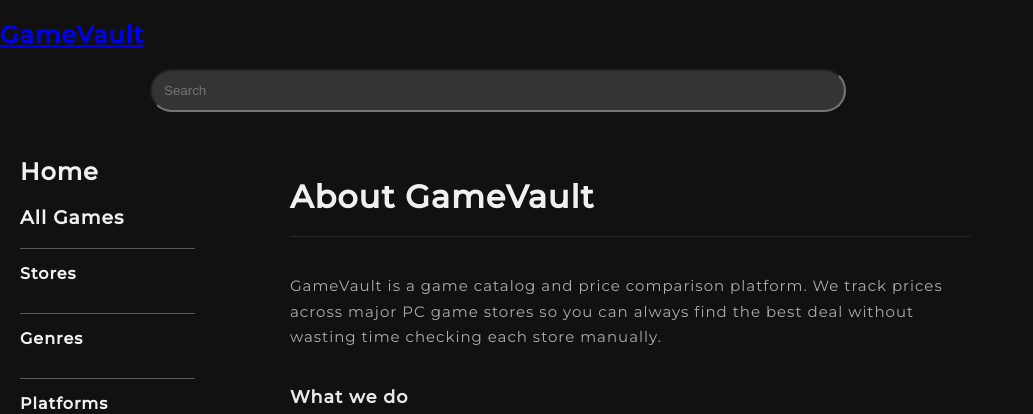
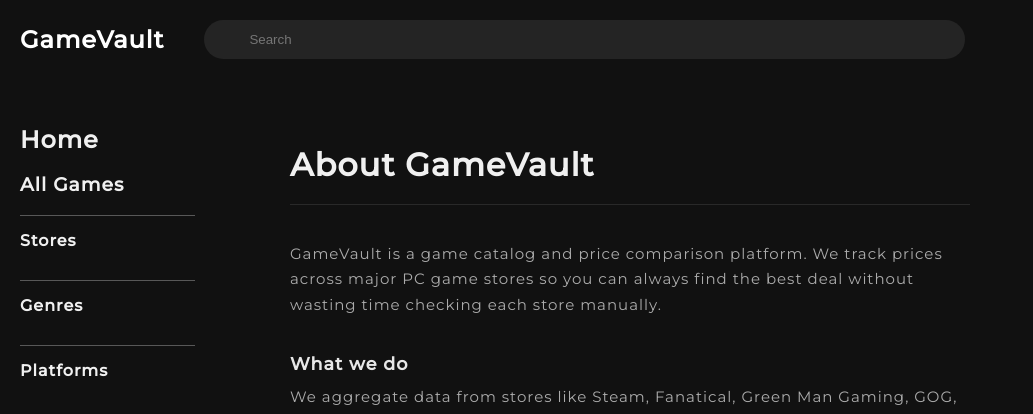
Before and after one commit to C001tea/Games_site, a Django app: page /about/ in a window 1280 px wide. Shown: the top 414 px of the page, without its empty margins (0-1033 px from the left). Run offline with Django 5.2, Linux system fonts and the light colour scheme; data that the repository does not hold is empty; some libraries are stand-ins or nearby versions.

Commit message:
ezoic ad 2.1

```diff
--- a/gamescatalog/catalog/static/catalog/css/style.css
+++ b/gamescatalog/catalog/static/catalog/css/style.css
@@ -138,7 +138,8 @@ h1, h2, h3, p {
 .logo-search{
     display: flex;
     align-items: center;
-    gap: 20px;
+    justify-content: space-between;
+    width: 100%;
 }
 
 .search-button{
@@ -146,8 +147,6 @@ h1, h2, h3, p {
 }
 
 .search-form{
-    flex-grow: 1;
-    margin-left: 150px;
     display: flex;
 }
 
@@ -191,6 +190,89 @@ h1, h2, h3, p {
     scroll-snap-align: center;
 }
 
+
+.navbar-container{
+    display: flex;
+    align-items: center;
+    justify-content: space-between;
+    width: 100%;
+    padding: 20px 20px;
+    box-sizing: border-box;
+}
+
+.nav-left{
+    display: flex;
+    align-items: center;
+    gap: 15px;
+    flex-shrink: 0;
+}
+
+.logo-link{
+    color: white;
+    text-decoration: none;
+}
+
+.logo-link h2{
+    margin: 0;
+    font-weight: 700;
+}
+
+.nav-center{
+    flex-grow: 1;
+    max-width: 1300px;
+    margin: 0 40px;
+}
+
+.search-form{
+    display: flex;
+    align-items: center;
+    width: 100%;
+}
+
+.search-form input[type="text"]{
+    width: 100%;
+    border: none;
+    outline: none;
+    border-radius: 30px;
+    padding: 12px 15px 12px 45px;
+    background: rgba(67, 67, 67, 0.4);
+    color: white;
+    transition: background 0.2s ease;
+}
+
+.search-form input[type="text"]:focus{
+    background: rgba(255, 255, 255, 0.9);
+    color: #151515;
+}
+
+.nav-right{
+    display: flex;
+    align-items: center;
+    gap: 20px;
+    flex-shrink: 0;
+    margin-right: 10px;
+}
+
+.auth-link{
+    color: white;
+    text-decoration: none;
+    font-size: 15px;
+    font-weight: 500;
+    transition: opacity 0.2s;
+}
+
+.auth-link:hover{
+    opacity: 0.8;
+}
+
+.burger-btn{
+    background: none;
+    border: none;
+    color: white;
+    font-size: 24px;
+    cursor: pointer;
+    padding: 0;
+}
 
 .slider-btn {
     position: absolute;
@@ -1413,13 +1495,19 @@ button.expand-btn{
     margin: 0 0 10px;
 }
 
-.static-link {
-    color: #f39c12;
-    text-decoration: none;
+a.static-link {
+    color: #f39c12 !important;
+    text-decoration: none !important;
     transition: opacity 0.2s;
 }
 
-.static-link:hover {
+a.static-link:active,
+a.static-link:visited{
+    color: #f39c12 !important;
+    text-decoration: none !important;
+}
+
+a.static-link:hover {
     opacity: 0.75;
 }
 
@@ -1432,3 +1520,7 @@ button.expand-btn{
         font-size: 1.5rem;
     }
 }
+
+.hidden{
+    display: none;
+}
```
